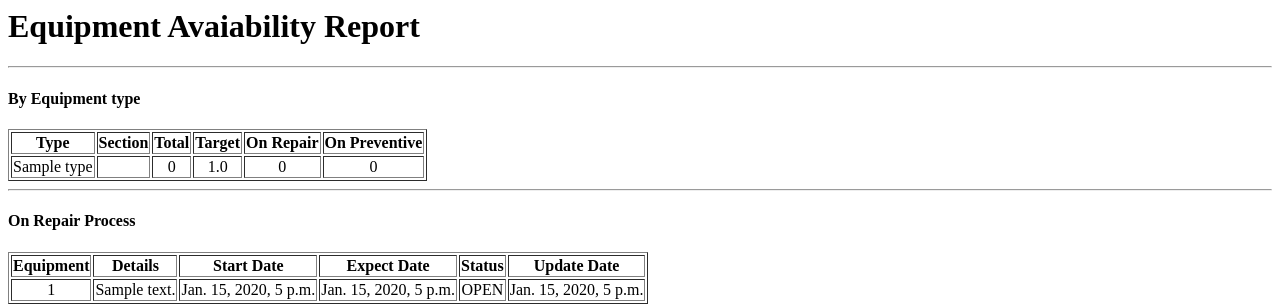
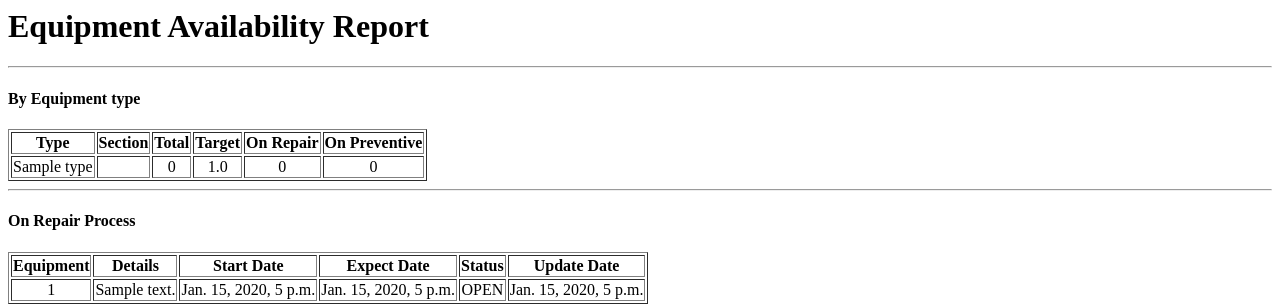
Before and after one commit to chutchais/LCB1-RTG, a Django app: page /maintenance/ in a window 1280 px wide. Shown: the top 308 px of the page. Run offline with Django 4.2, Linux system fonts and the light colour scheme; tables that the repository leaves empty hold one stand-in row (values such as "Sample post").

Commit message:
Remove cache from maintenance view

```diff
--- a/src/maintenance/views.py
+++ b/src/maintenance/views.py
@@ -31,7 +31,7 @@ def get_preventive_dataframe():
     return df
 
 
-@cache_page(60 * 5)
+# @cache_page(60 * 5)
 def index(request):
     context = {}
     # context['overall']  = get_overall_dataframe().to_html()
--- a/src/templates/maintenance/index.html
+++ b/src/templates/maintenance/index.html
@@ -1,8 +1,8 @@
 <head></head>
-    <title>Equipment Avaiability Report</title>
+    <title>Equipment Availability Report</title>
   </head>
   <body>
-<h1>Equipment Avaiability Report</h1>
+<h1>Equipment Availability Report</h1>
 <hr>
 <h4>By Equipment type</h4>
 <table border="1">
```
